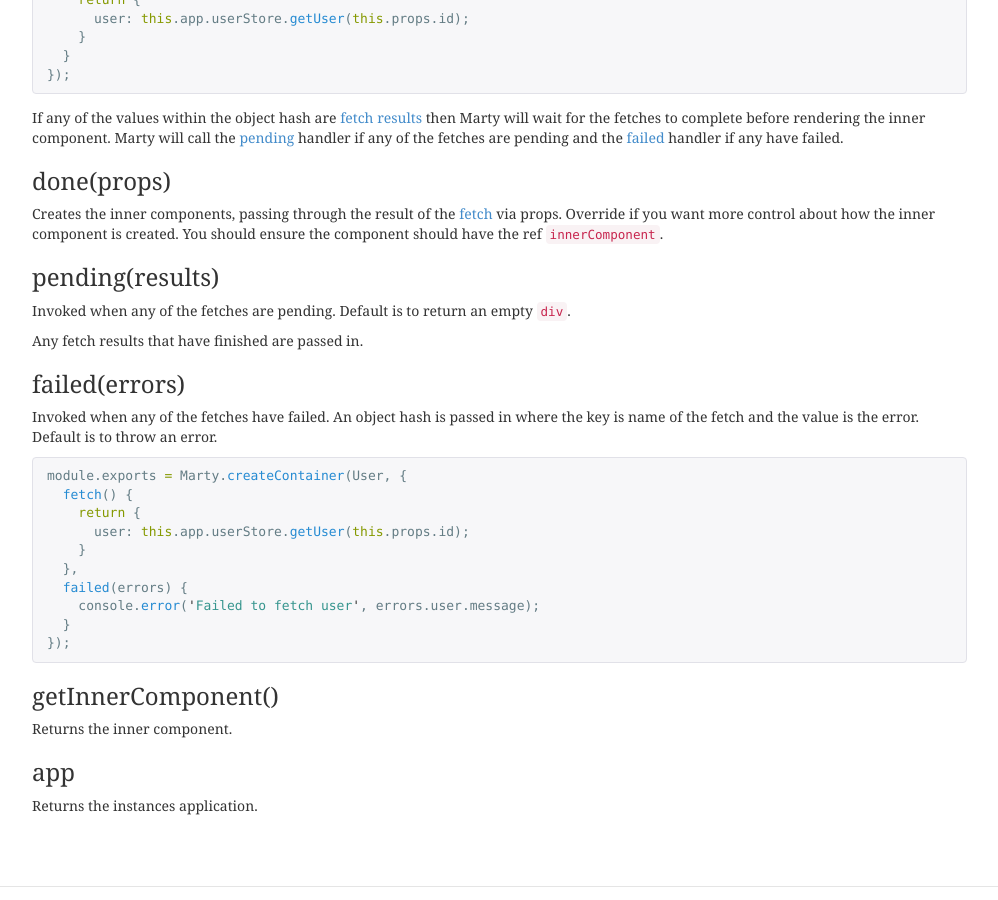
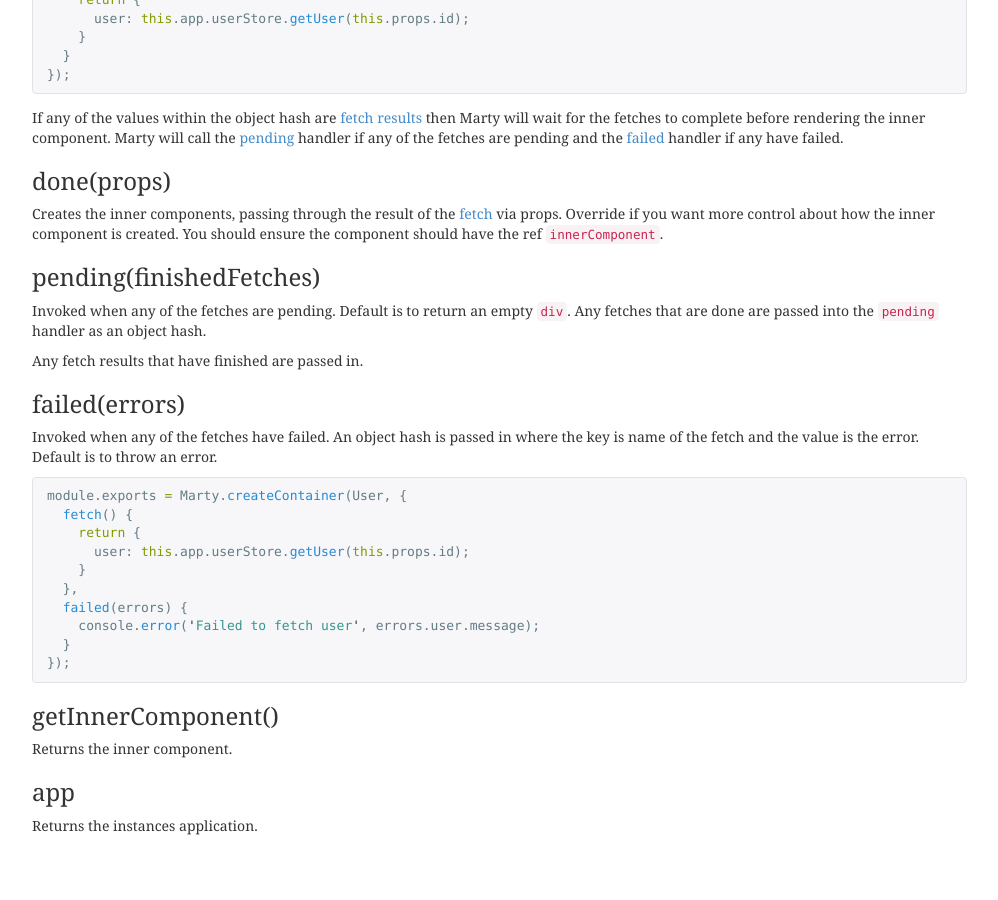
Before and after one commit to alsuper114/marty, a Jekyll site: the page built from docs/_api/containers/index.md, in a window 1280 px wide and 900 px high, scrolled down 957 px. Shown: the whole window, without its empty margins (243-1241 px from the left). Built offline with Jekyll 4.4.1, drawn with Linux system fonts in a browser that asks for light colours; nearby versions of some CDN libraries; Markdown is read by kramdown in place of the engine named in the settings.

Commit message:
Update pending handler docs

```diff
--- a/docs/_api/containers/index.md
+++ b/docs/_api/containers/index.md
@@ -61,9 +61,9 @@ If any of the values within the object hash are [fetch results]({% url /api/stor
 
 Creates the inner components, passing through the result of the [fetch](#fetch) via props. Override if you want more control about how the inner component is created. You should ensure the component should have the ref ``innerComponent``.
 
-<h3 id="pending">pending(results)</h3>
+<h3 id="pending">pending(finishedFetches)</h3>
 
-Invoked when any of the fetches are pending. Default is to return an empty ``div``.
+Invoked when any of the fetches are pending. Default is to return an empty ``div``. Any fetches that are done are passed into the `pending` handler as an object hash.
 
 Any fetch results that have finished are passed in.
 
```
